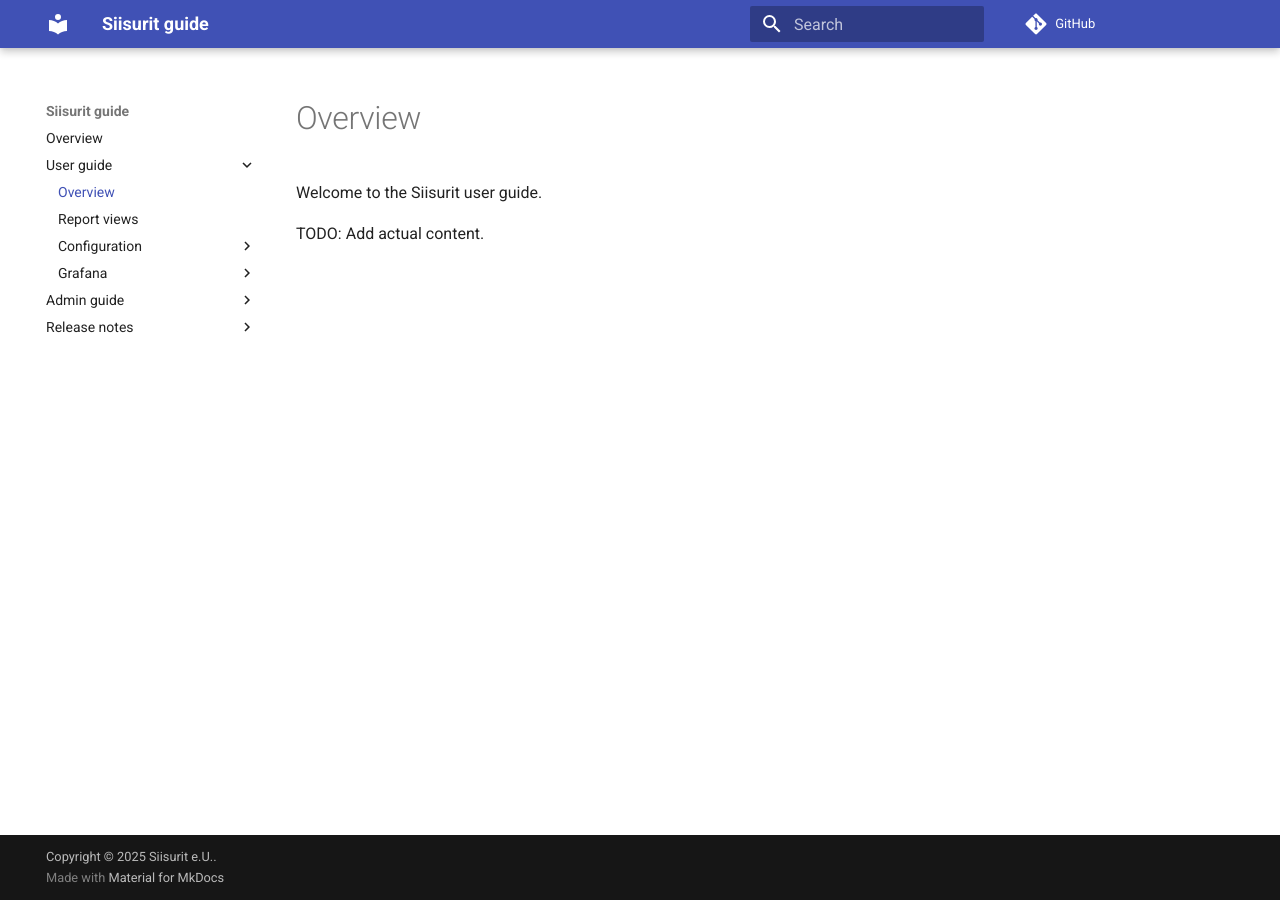
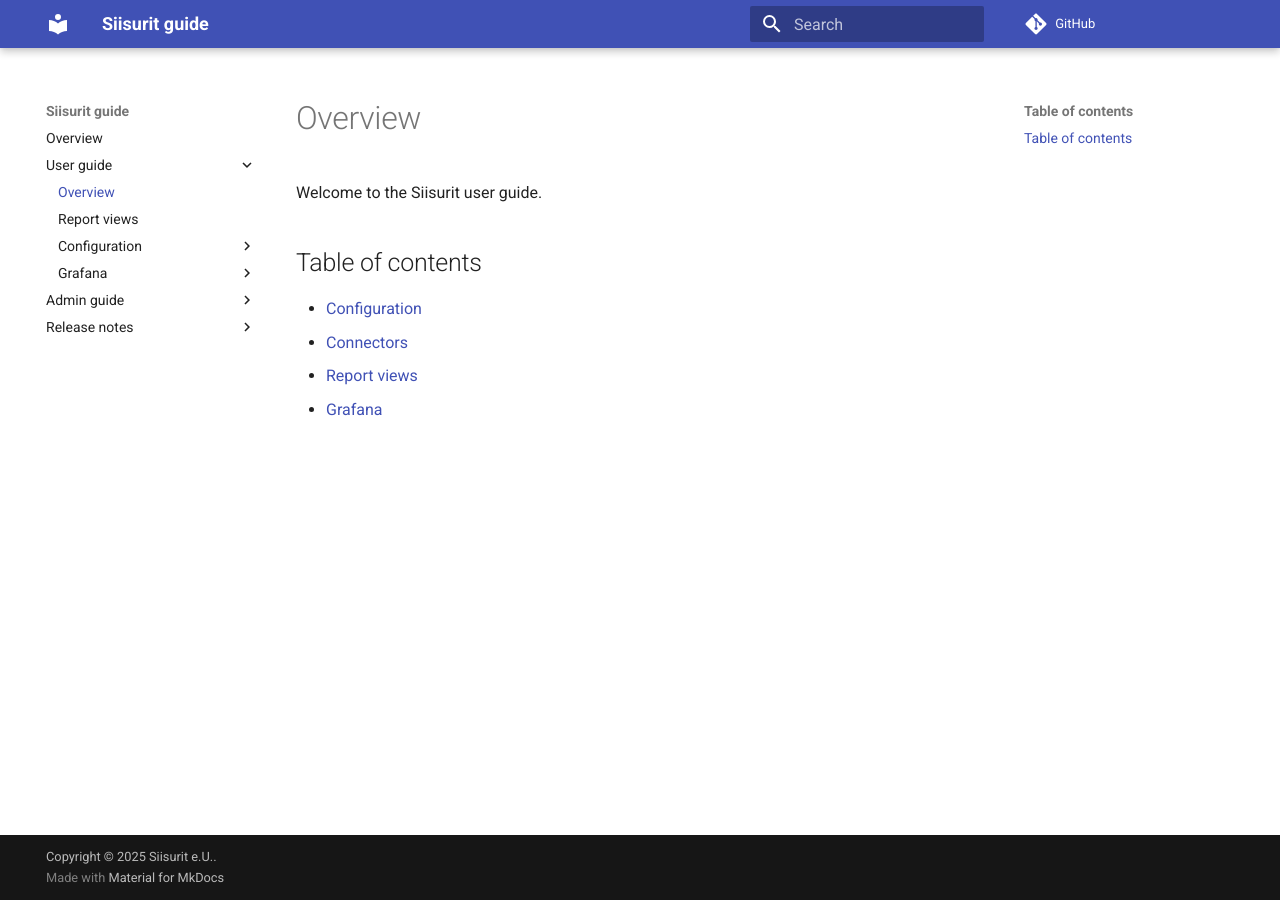
Before and after one commit to siisurit/siisurit_guide, an MkDocs documentation site: the page built from guide/user/index.md, in a window 1280 px wide. Built offline with MkDocs 1.6.1 and Material for MkDocs 9.7.7, drawn with Linux system fonts in a browser that asks for light colours; comment, search, counter and statistics services are not loaded.

Commit message:
#29 Add table of contents

```diff
--- a/guide/user/index.md
+++ b/guide/user/index.md
@@ -2,4 +2,9 @@
 
 Welcome to the Siisurit user guide.
 
-TODO: Add actual content.
+## Table of contents
+
+- [Configuration](configuration/index.md)
+- [Connectors](connectors/index.md)
+- [Report views](report-views.md)
+- [Grafana](grafana/index.md)
```
